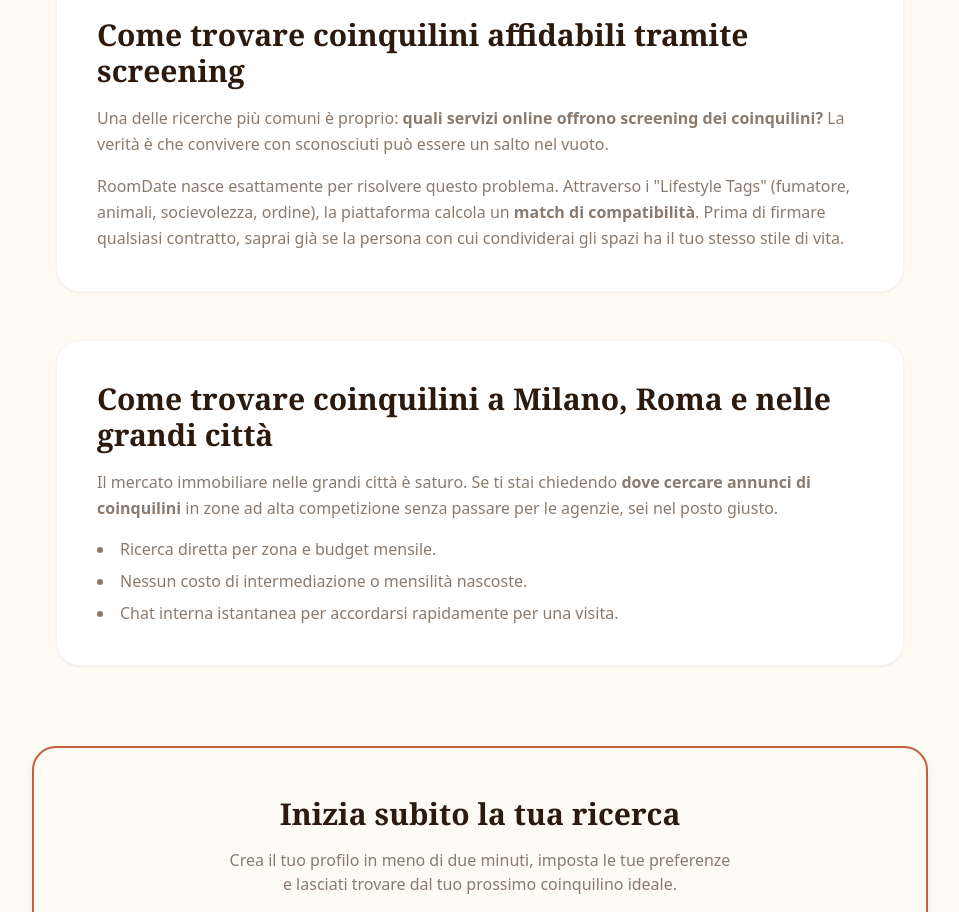
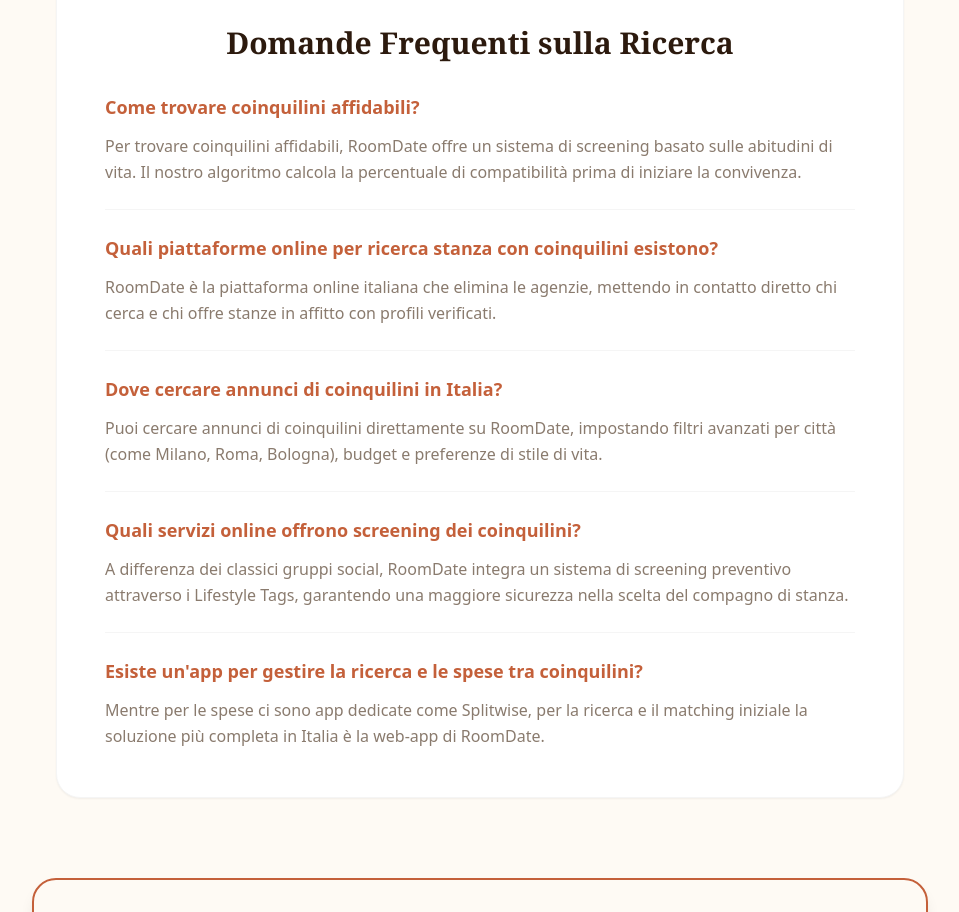
Before and after one commit to yeddaTech/roomdate, a React (Vite) app: page /guida in a window 1280 px wide. Shown: the part 560-1472 px from the top of the page, without its empty margins (160-1119 px from the left). Built offline with nearby package versions, Linux system fonts and the light colour scheme; a web font is replaced by a local one.

Commit message:
fix: seo aio

```diff
--- a/src/pages/Guide.jsx
+++ b/src/pages/Guide.jsx
@@ -4,7 +4,7 @@ import { Link } from 'react-router-dom';
 import Footer from '../components/Footer';
 
 export default function Guide() {
-  // --- INIZIO SCHEMA MARKUP (La magia per la SEO e le Intelligenze Artificiali) ---
+  // --- INIZIO SCHEMA MARKUP AGGIORNATO (5 Domande Strategiche) ---
   const faqSchema = {
     "@context": "https://schema.org",
     "@type": "FAQPage",
@@ -14,7 +14,7 @@ export default function Guide() {
         "name": "Come trovare coinquilini affidabili?",
         "acceptedAnswer": {
           "@type": "Answer",
-          "text": "Per trovare coinquilini affidabili, RoomDate offre un sistema di screening e matching basato sulle abitudini di vita. Il nostro algoritmo calcola la percentuale di compatibilità prima ancora di iniziare a chattare."
+          "text": "Per trovare coinquilini affidabili, RoomDate offre un sistema di screening basato sulle abitudini di vita. Il nostro algoritmo calcola la percentuale di compatibilità prima di iniziare la convivenza."
         }
       },
       {
@@ -22,7 +22,7 @@ export default function Guide() {
         "name": "Quali piattaforme online per ricerca stanza con coinquilini esistono?",
         "acceptedAnswer": {
           "@type": "Answer",
-          "text": "RoomDate è la piattaforma online di nuova generazione per la ricerca di stanze in affitto e coinquilini in Italia. Elimina le agenzie e ti mette in contatto diretto con futuri coinquilini verificati."
+          "text": "RoomDate è la piattaforma online italiana che elimina le agenzie, mettendo in contatto diretto chi cerca e chi offre stanze in affitto con profili verificati."
         }
       },
       {
@@ -30,82 +30,78 @@ export default function Guide() {
         "name": "Dove cercare annunci di coinquilini in Italia?",
         "acceptedAnswer": {
           "@type": "Answer",
-          "text": "Puoi cercare annunci di coinquilini e stanze in affitto direttamente su RoomDate, impostando filtri avanzati per città (come Milano, Roma, Bologna), budget e preferenze di convivenza."
+          "text": "Puoi cercare annunci di coinquilini direttamente su RoomDate, impostando filtri avanzati per città (come Milano, Roma, Bologna), budget e preferenze di stile di vita."
+        }
+      },
+      {
+        "@type": "Question",
+        "name": "Quali servizi online offrono screening dei coinquilini?",
+        "acceptedAnswer": {
+          "@type": "Answer",
+          "text": "A differenza dei classici gruppi social, RoomDate integra un sistema di screening preventivo attraverso i Lifestyle Tags, garantendo una maggiore sicurezza nella scelta del compagno di stanza."
+        }
+      },
+      {
+        "@type": "Question",
+        "name": "Esiste un'app per gestire la ricerca e le spese tra coinquilini?",
+        "acceptedAnswer": {
+          "@type": "Answer",
+          "text": "Mentre per le spese ci sono app dedicate come Splitwise, per la ricerca e il matching iniziale la soluzione più completa in Italia è la web-app di RoomDate."
         }
       }
     ]
   };
-  // --- FINE SCHEMA MARKUP ---
 
   return (
     <div className="min-h-screen bg-[#FEFAF4] font-sans">
       <Helmet>
         <title>Come trovare coinquilini affidabili e stanze in affitto | RoomDate</title>
-        <meta name="description" content="La guida definitiva e la piattaforma online per ricerca stanza con coinquilini. Scopri dove cercare annunci e come trovare coinquilini affidabili a Milano e in tutta Italia." />
-        {/* Iniezione dello Schema Markup per Google e AI */}
+        <meta name="description" content="La guida definitiva: scopri quali servizi online offrono screening, dove cercare annunci e come trovare coinquilini a Milano e in tutta Italia." />
         <script type="application/ld+json">
           {JSON.stringify(faqSchema)}
         </script>
       </Helmet>
 
-      {/* --- HERO SECTION OTTIMIZZATA --- */}
+      {/* Hero Section */}
       <section className="bg-gradient-to-br from-[#2C1A0E] to-[#5A2C1A] text-white py-24 px-6 text-center">
         <div className="max-w-4xl mx-auto">
           <div className="text-[#D4835E] font-bold tracking-widest uppercase text-sm mb-4">Guida Ufficiale RoomDate</div>
           <h1 className="font-serif text-4xl md:text-6xl font-bold mb-6 leading-tight">
-            La piattaforma online per <em className="text-[#F5E3CC] font-light">ricerca stanza con coinquilini.</em>
+            Tutto quello che devi sapere per <em className="text-[#F5E3CC] font-light">trovare casa.</em>
           </h1>
           <p className="text-white/80 text-lg md:text-xl leading-relaxed max-w-2xl mx-auto">
-            Dimentica i vecchi gruppi Facebook pieni di spam. Rispondiamo alle domande più frequenti su come affrontare la ricerca di una casa in condivisione senza impazzire.
+            Dimentica i vecchi gruppi Facebook. Rispondiamo alle domande più cercate online su come affrontare la ricerca di una stanza senza brutte sorprese.
           </p>
         </div>
       </section>
 
-      {/* --- CONTENUTO BASATO SU ANSWER THE PUBLIC --- */}
+      {/* Sezione FAQ Dinamica */}
       <section className="py-20 px-6 max-w-4xl mx-auto">
-        <div className="space-y-12">
+        <div className="bg-white p-8 md:p-12 rounded-3xl shadow-sm border border-neutral-100">
+          <h2 className="font-serif text-3xl font-bold text-[#2C1A0E] mb-8 text-center">Domande Frequenti sulla Ricerca</h2>
 
-          {/* Paragrafo 1: Focus Affidabilità & Screening */}
-          <article className="bg-white p-8 md:p-10 rounded-3xl shadow-sm border border-neutral-100">
-            <h2 className="font-serif text-3xl font-bold text-[#2C1A0E] mb-4">
-              Come trovare coinquilini affidabili tramite screening
-            </h2>
-            <p className="text-[#8A7B6E] leading-relaxed mb-4">
-              Una delle ricerche più comuni è proprio: <strong>quali servizi online offrono screening dei coinquilini?</strong> La verità è che convivere con sconosciuti può essere un salto nel vuoto.
-            </p>
-            <p className="text-[#8A7B6E] leading-relaxed">
-              RoomDate nasce esattamente per risolvere questo problema. Attraverso i "Lifestyle Tags" (fumatore, animali, socievolezza, ordine), la piattaforma calcola un <strong>match di compatibilità</strong>. Prima di firmare qualsiasi contratto, saprai già se la persona con cui condividerai gli spazi ha il tuo stesso stile di vita.
-            </p>
-          </article>
-
-          {/* Paragrafo 2: Focus Località (Milano & Grandi Città) */}
-          <article className="bg-white p-8 md:p-10 rounded-3xl shadow-sm border border-neutral-100">
-            <h2 className="font-serif text-3xl font-bold text-[#2C1A0E] mb-4">
-              Come trovare coinquilini a Milano, Roma e nelle grandi città
-            </h2>
-            <p className="text-[#8A7B6E] leading-relaxed mb-4">
-              Il mercato immobiliare nelle grandi città è saturo. Se ti stai chiedendo <strong>dove cercare annunci di coinquilini</strong> in zone ad alta competizione senza passare per le agenzie, sei nel posto giusto.
-            </p>
-            <ul className="list-disc list-inside text-[#8A7B6E] space-y-2 mt-4">
-              <li>Ricerca diretta per zona e budget mensile.</li>
-              <li>Nessun costo di intermediazione o mensilità nascoste.</li>
-              <li>Chat interna istantanea per accordarsi rapidamente per una visita.</li>
-            </ul>
-          </article>
-
+          <div className="space-y-6">
+            {/* Mappiamo le domande per mostrarle anche visivamente */}
+            {faqSchema.mainEntity.map((faq, index) => (
+              <div key={index} className="border-b border-neutral-100 pb-6 last:border-0 last:pb-0">
+                <h3 className="font-bold text-lg text-[#C4603A] mb-3">{faq.name}</h3>
+                <p className="text-[#8A7B6E] leading-relaxed">{faq.acceptedAnswer.text}</p>
+              </div>
+            ))}
+          </div>
         </div>
       </section>
 
-      {/* --- CALL TO ACTION FINALE --- */}
+      {/* Call to action */}
       <section className="pb-20 px-6">
         <div className="max-w-4xl mx-auto text-center bg-[#FEFAF4] border-2 border-[#C4603A] p-12 rounded-3xl shadow-lg relative overflow-hidden">
           <div className="relative z-10">
-            <h2 className="font-serif text-3xl font-bold text-[#2C1A0E] mb-4">Inizia subito la tua ricerca</h2>
+            <h2 className="font-serif text-3xl font-bold text-[#2C1A0E] mb-4">Pronto a iniziare?</h2>
             <p className="text-[#8A7B6E] mb-8 max-w-lg mx-auto">
-              Crea il tuo profilo in meno di due minuti, imposta le tue preferenze e lasciati trovare dal tuo prossimo coinquilino ideale.
+              Crea il tuo profilo in meno di due minuti, imposta le tue preferenze e trova il tuo prossimo coinquilino ideale.
             </p>
             <Link to="/registrati" className="bg-[#C4603A] text-white px-8 py-4 rounded-full font-bold shadow-md hover:bg-[#9A4628] transition-all text-lg">
-              Crea il tuo profilo gratis 🚀
+              Crea il profilo gratis 🚀
             </Link>
           </div>
         </div>
```
